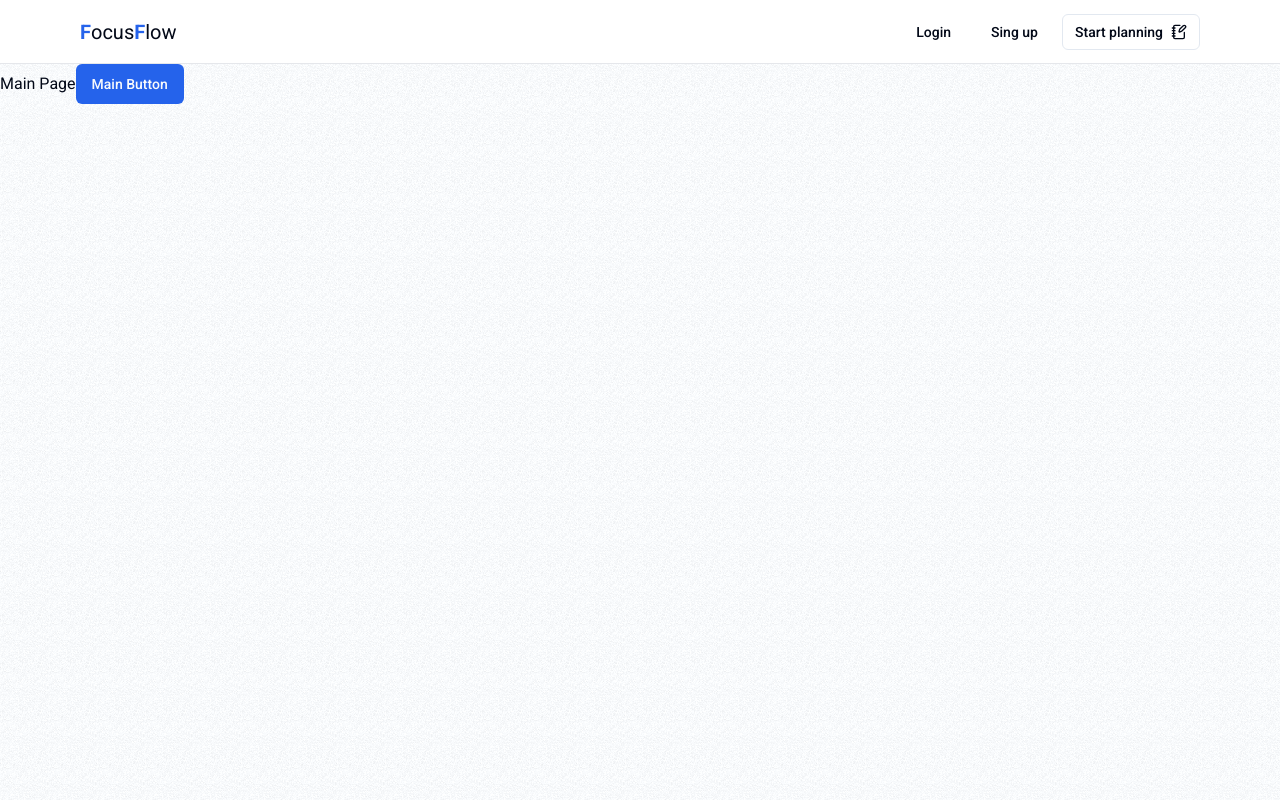
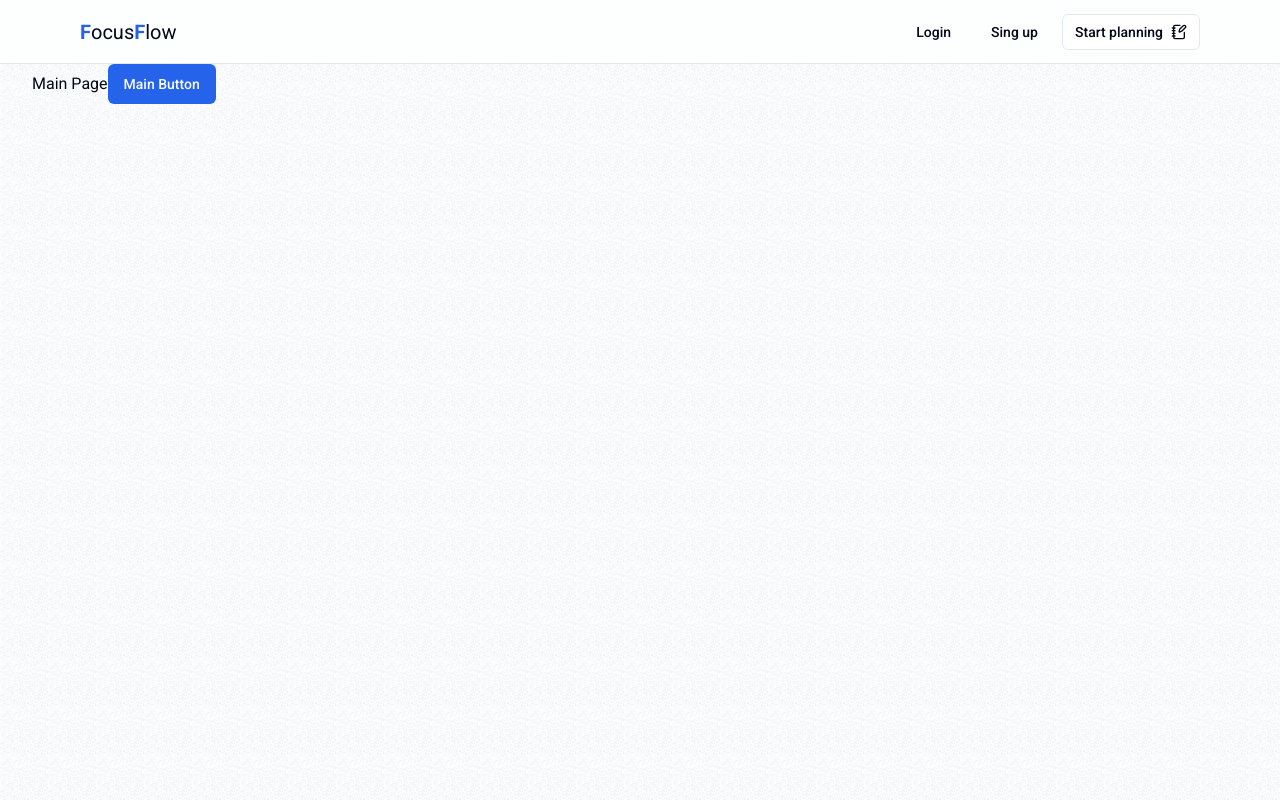
Before and after one commit to JarGad23/focus-flow, a Next.js app: page / in a window 1280 px wide. Built offline with nearby package versions, Linux system fonts and the light colour scheme; no server answers.

Commit message:
Modified main layout and page to fit new idea with separate dashboard navbar

```diff
--- a/src/app/auth-callback/page.tsx
+++ b/src/app/auth-callback/page.tsx
@@ -15,12 +15,12 @@ const AuthCallbackPage = () => {
   });
 
   if (data?.success) {
-    router.push("/");
+    router.push("/dashboard");
   }
 
   return (
-    <div className="w-full mt-24 flex justify-center">
-      <div className="flex flex-col items-center gap-2">
+    <div className="h-full">
+      <div className="h-full flex flex-col items-center justify-center gap-2">
         <Loader2 className="h-8 w-8 animate-spin text-zinc-500" />
         <h3 className="font-semibold text-xl">Logging you in...</h3>
         <p>You will be redirected automatically.</p>
--- a/src/app/layout.tsx
+++ b/src/app/layout.tsx
@@ -3,6 +3,7 @@ import { Roboto } from "next/font/google";
 import "./globals.css";
 import { Navbar } from "@/components/navbar";
 import { QueryProvider } from "@/components/query-provider";
+import { cn } from "@/lib/utils";
 
 const roboto = Roboto({
   subsets: ["latin"],
@@ -21,12 +22,14 @@ export default function RootLayout({
 }>) {
   return (
     <html lang="en">
-      <body className={roboto.className}>
-        <Navbar />
-        <main className="grainy-light flex flex-col min-h-[calc(100vh-64px)]">
-          <div className="flex-1 flex flex-col h-full">
-            <QueryProvider>{children}</QueryProvider>
-          </div>
+      <body
+        className={cn(
+          "w-full min-w-[375px] overflow-x-hidden",
+          roboto.className
+        )}
+      >
+        <main className="h-full grainy-light">
+          <QueryProvider>{children}</QueryProvider>
         </main>
       </body>
     </html>
--- a/src/app/page.tsx
+++ b/src/app/page.tsx
@@ -1,10 +1,14 @@
+import { Navbar } from "@/components/navbar";
 import { Button } from "@/components/ui/button";
 
 export default function Home() {
   return (
-    <main>
-      Main Page
-      <Button>Main Button</Button>
-    </main>
+    <section>
+      <Navbar />
+      <div className="px-4 sm:px-6 lg:px-8">
+        Main Page
+        <Button>Main Button</Button>
+      </div>
+    </section>
   );
 }
```
